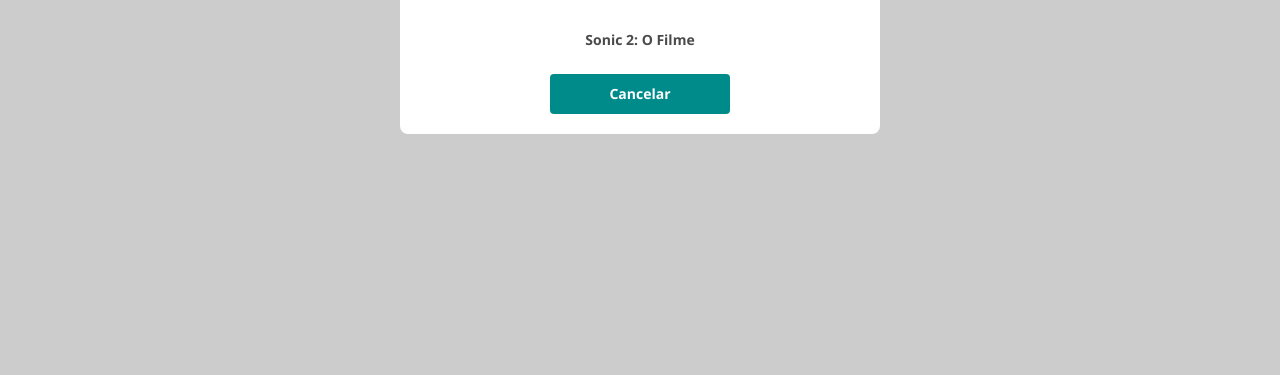
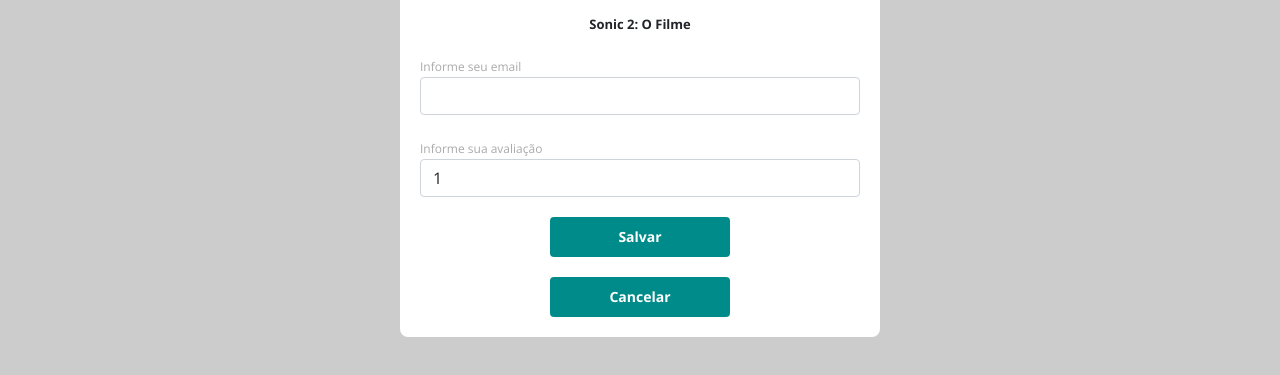
Before and after one commit to dougdasilva/dsmovie, a plain HTML site: page form.html in a window 1280 px wide. Shown: the part 463-838 px from the top of the page. Before the commit the page ends 800 px from the top, so only its background shows below. Drawn offline with nearby package versions, Linux system fonts and the light colour scheme.

Commit message:
Formulário Parte 2

```diff
--- a/css/styles.css
+++ b/css/styles.css
@@ -4,6 +4,7 @@
     --color-primary: darkcyan;
     --text-gray: #4a4a4a;
     --white: #FFFFFF;
+    --text-light-gray: #aaa;
 }
 
 *{
@@ -98,8 +99,53 @@ a, a:hover{
     align-items: center;
     justify-content: center;
     border-radius: 4px;
+    border: 0;
 }
 .dsmovie-form-container{
     padding: 40px 0;
     max-width: 480px;
 }
+
+.dsmovie-form-description{
+    background-color: var(--white);
+    padding: 20px;
+    display: flex;
+    flex-direction: column;
+    align-items: center;
+    border-radius: 0 0 8px 8px;
+}
+.dsmovie-form-description h3{
+    font-size: 13px;
+    font-weight: 700;
+    margin-bottom: 20px;
+}
+.dsmovie-form{
+    width: 100%;
+}
+.dsmovie-form-group{
+    margin-bottom: 20px;
+}
+
+.dsmovie-form-group label{
+    font-size: 12px;
+    color: var(--text-light-gray);
+}
+.form-group label{
+    font-size: 12px;
+    color: var(--text-light-gray);
+}
+.dsmovie-form-group select{
+    font-size: 12px;
+    color: var(--text-light-gray);
+}
+.dsmovie-form-btn-container{
+    height: 100px;
+    display: flex;
+    flex-direction: column;
+    align-items: center;
+    justify-content: space-between;
+}
+
+.form-control{
+    margin-bottom: 20px;
+}
--- a/form.html
+++ b/form.html
@@ -31,9 +31,33 @@
                     <div class="dsmovie-card">
                         <img src="https://www.themoviedb.org/t/p/w1066_and_h600_bestv2/egoyMDLqCxzjnSrWOz50uLlJWmD.jpg"
                             alt="Sonic 2: O Filme">
-                        <div class="dsmovie-card-description">
+                        <div class="dsmovie-form-description">
                             <h3>Sonic 2: O Filme</h3>
-                            <a class="dsmovie-btn" href="index.html">Cancelar</a>
+                            <form class="dsmovie-form">
+                                <div class="form-group dsmovie-form-group">
+                                    <label for="email">Informe seu email</label>
+                                    <input class="form-control" type="email" id="email">
+                                </div>
+                                <div class="form-group">
+                                    <label for="score">Informe sua avaliação</label>
+                                    <select class="form-control name="score" id="score">
+                                       <option value="1">1</option>
+                                       <option value="2">2</option>
+                                       <option value="3">3</option>
+                                       <option value="4">4</option>
+                                       <option value="5">5</option>
+
+                                    </select>
+                                </div>
+                                <div class="dsmovie-form-btn-container">
+                                    <button class="dsmovie-btn" type="submit">Salvar</button>
+                                    <a class="dsmovie-btn" href="index.html">Cancelar</a>
+
+                                </div>
+                            </form>
+
+
+
                         </div>
                     </div>
                 </div>
```
